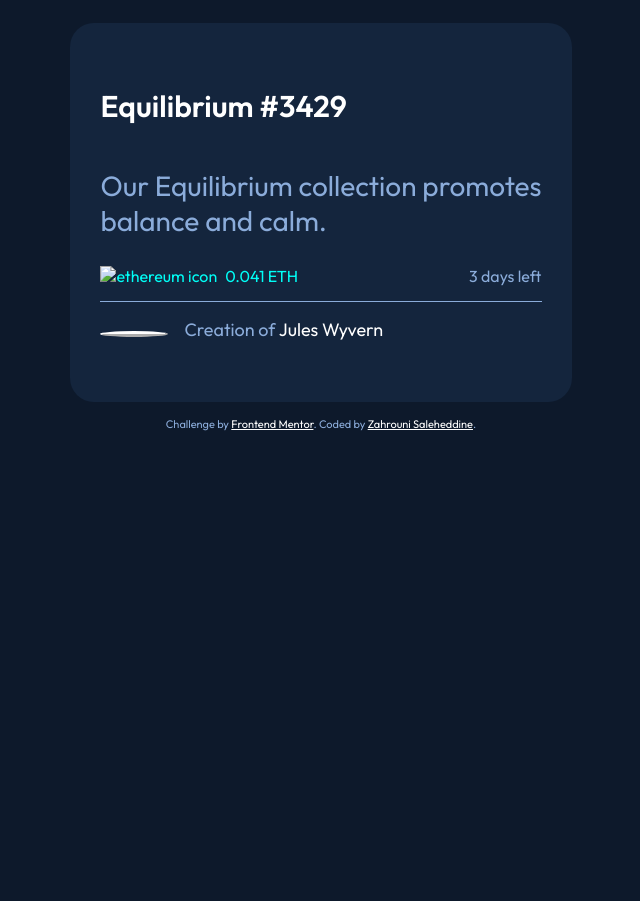
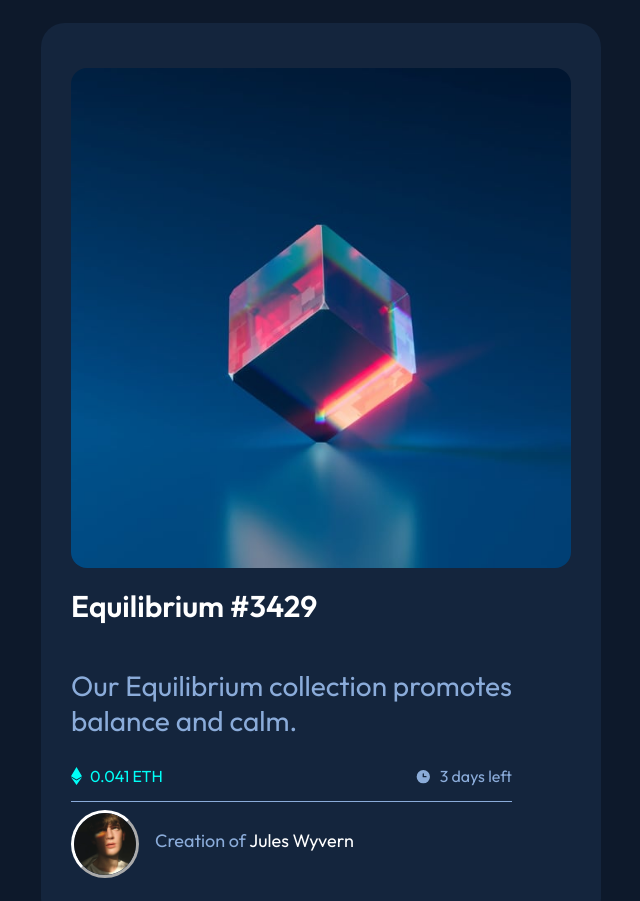
Before and after one commit to ZahrouniS/nft-card-challenge-Frontend-Mentor, a plain HTML site: page index.html in a window 1280 px wide. Shown: the top 901 px of the page, without its empty margins (319-959 px from the left). Before the commit the page ends 800 px from the top, so only its background shows below. Drawn offline with Linux system fonts and the light colour scheme; files whose address does not match are found by name.

Commit message:
index.html

```diff
--- a/index.html
+++ b/index.html
@@ -7,7 +7,7 @@
       rel="icon"
       type="image/png"
       sizes="32x32"
-      href="./images/favicon-32x32.png"
+      href="favicon-32x32.png"
     />
     <link rel="stylesheet" href="style.css" />
     <title>Frontend Mentor | NFT preview card component</title>
@@ -16,7 +16,7 @@
     <div class="container">
       <div class="card">
         <div class="img">
-          <img src="../nft/image-equilibrium.jpg" alt="" class="mainimg" />
+          <img src="image-equilibrium.jpg" alt="" class="mainimg" />
           <div><img src="../nft/icon-view.svg" alt="" /></div>
         </div>
 
@@ -28,16 +28,16 @@
           </p>
           <div class="nft-val-days">
             <div class="ethereum">
-              <img src="../nft/icon-ethereum.svg" alt="ethereum icon" />
+              <img src="icon-ethereum.svg" alt="ethereum icon" />
               <span class="nft-value"> 0.041 ETH</span>
             </div>
             <div class="days-clock">
-              <img src="../nft/icon-clock.svg" alt="" />
+              <img src="icon-clock.svg" alt="" />
               <span class="day-left">3 days left </span>
             </div>
           </div>
           <div class="creator-avater">
-            <img src="../nft/image-avatar.png" alt="" />
+            <img src="image-avatar.png" alt="" />
             <p class="creator">
               <span class="creationof">Creation of</span>
               <span class="namej">Jules Wyvern</span>
```
